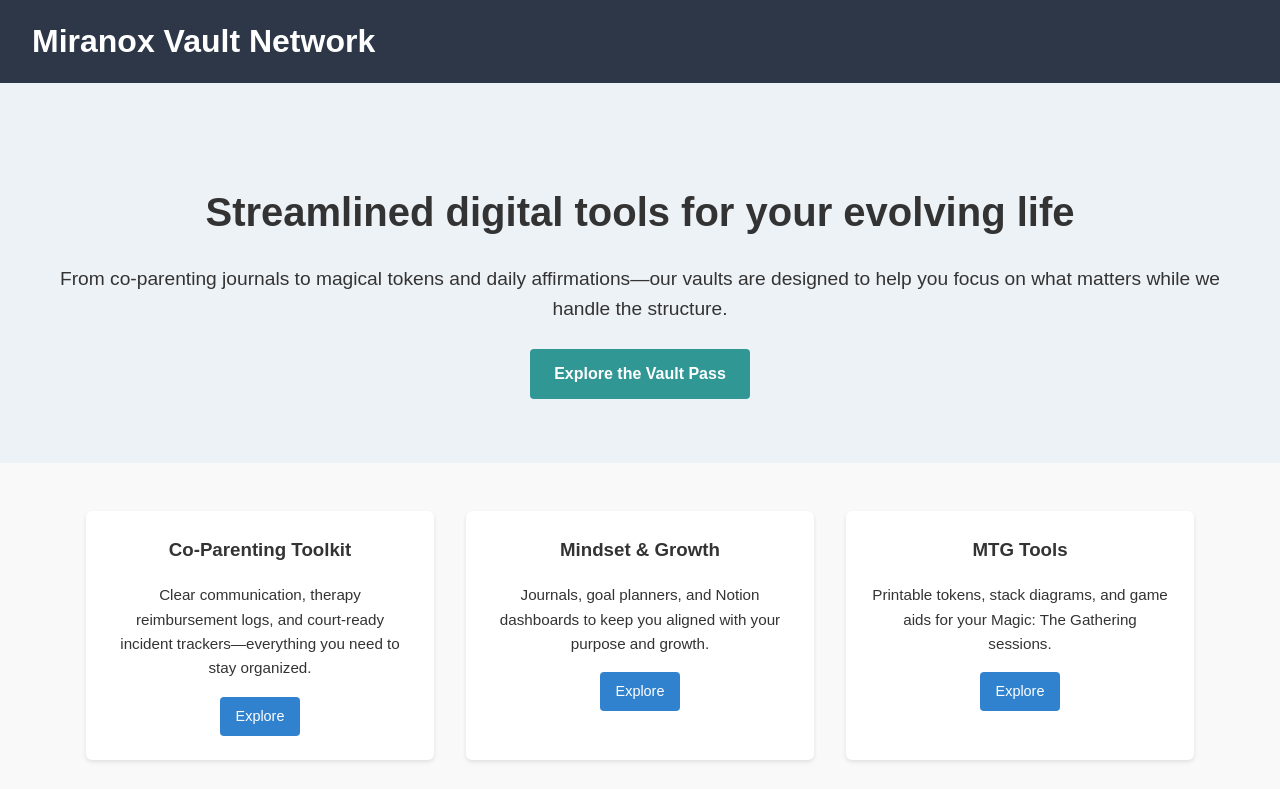
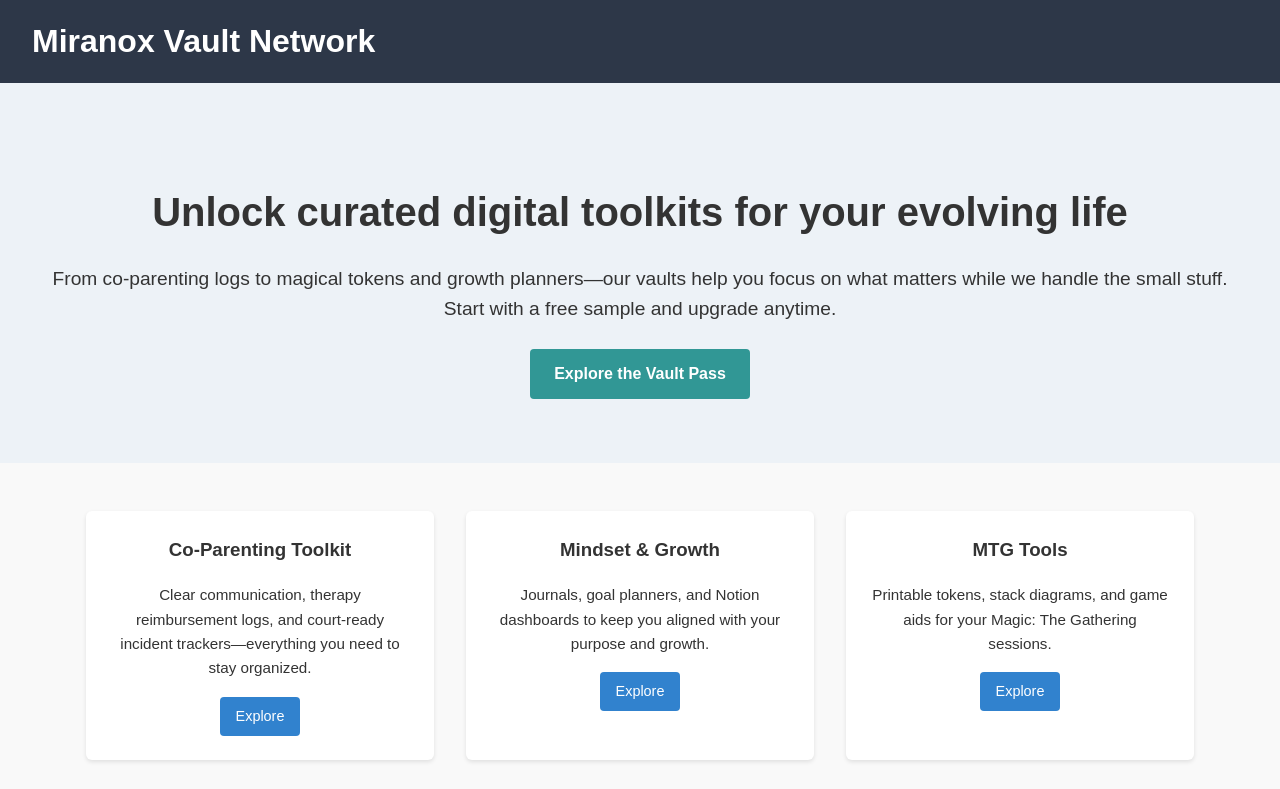
Before and after one commit to forge-of-miranox/miranox-vault-network, a plain HTML site: page index.html in a window 1280 px wide. Shown: the top 789 px of the page. Drawn offline with Linux system fonts and the light colour scheme.

Commit message:
Enhance root index with targeted marketing copy

```diff
--- a/index.html
+++ b/index.html
@@ -29,8 +29,8 @@
         <h1>Miranox Vault Network</h1>
     </header>
     <section class="hero">
-        <h2>Streamlined digital tools for your evolving life</h2>
-        <p>From co‑parenting journals to magical tokens and daily affirmations—our vaults are designed to help you focus on what matters while we handle the structure.</p>
+        <h2>Unlock curated digital toolkits for your evolving life</h2>
+        <p>From co‑parenting logs to magical tokens and growth planners—our vaults help you focus on what matters while we handle the small stuff. Start with a free sample and upgrade anytime.</p>
         <a class="cta-button" href="vault/">Explore the Vault Pass</a>
     </section>
     <section class="sections">
```
